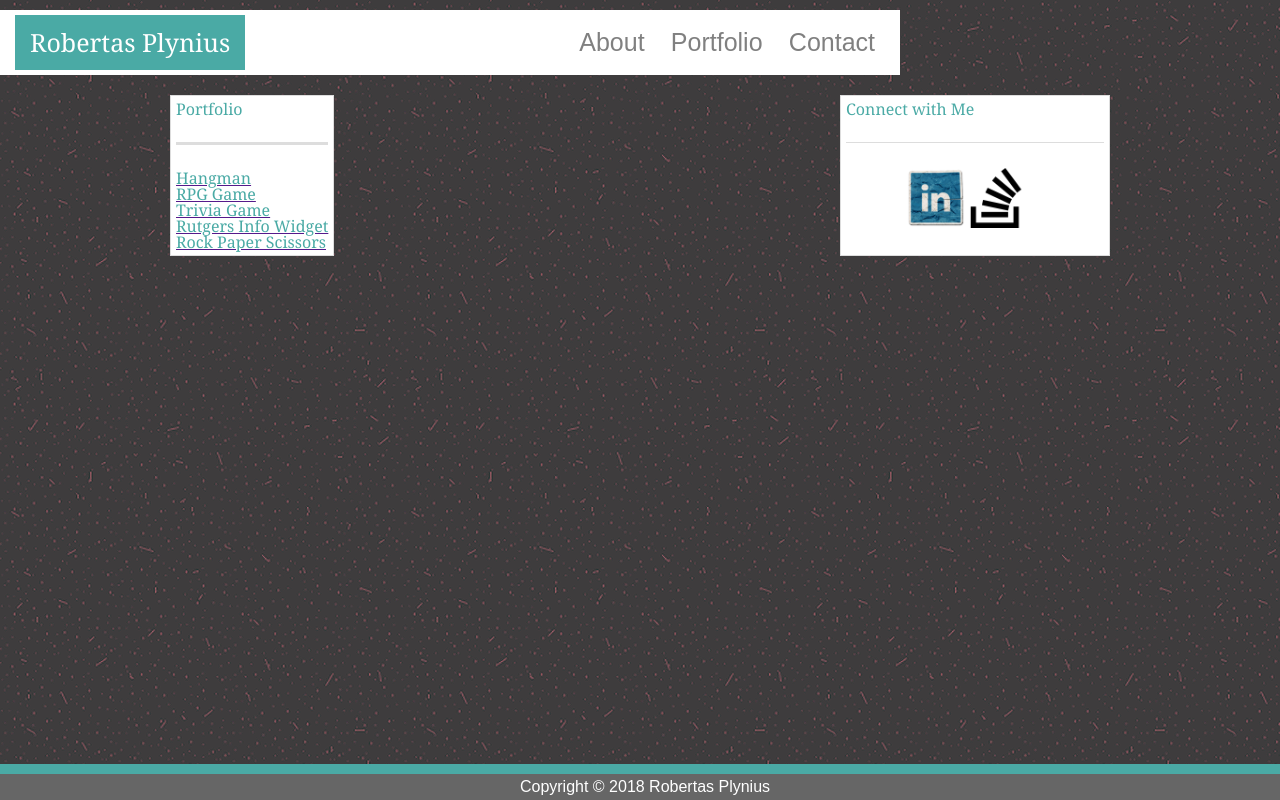
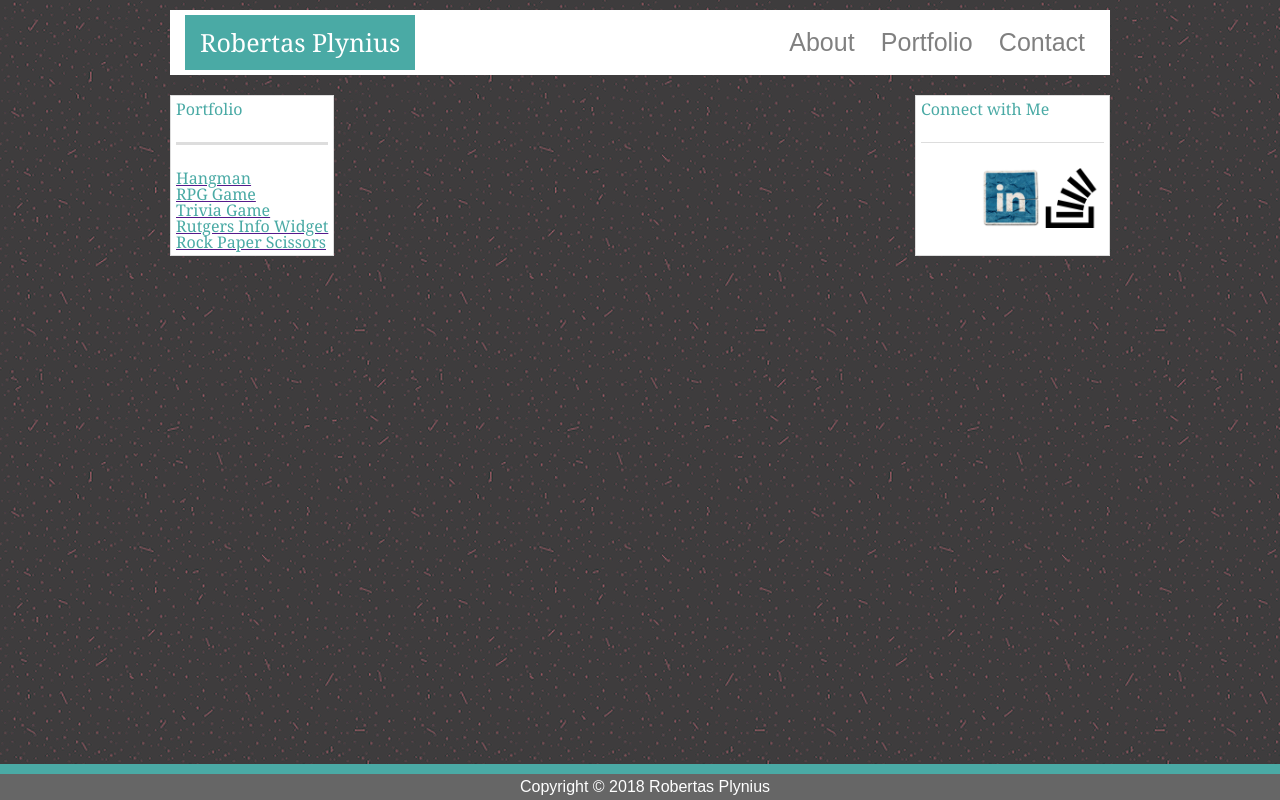
Before and after one commit to Robertas-Plynius/basic-portfolio-fixed, a plain HTML site: page portfolio.html in a window 1280 px wide. Drawn offline with Linux system fonts and the light colour scheme; grey boxes are pictures that could not be loaded; a script that the page names is missing.

Commit message:
text boxes resized

```diff
--- a/assets/main.css
+++ b/assets/main.css
@@ -4,8 +4,11 @@ body {
 }
 
 header {
-    width: 900px;
+    width: 940px;
     background: white;
+    margin: auto;
+    flex-wrap: wrap;
+    text-align: center;
 }
 
 div.header-wrap {
@@ -46,7 +49,7 @@ aside {
 }
 
 aside {
-    flex: 0 0 270px;
+    flex: 0 0 195px;
 }
 
 footer {
```
